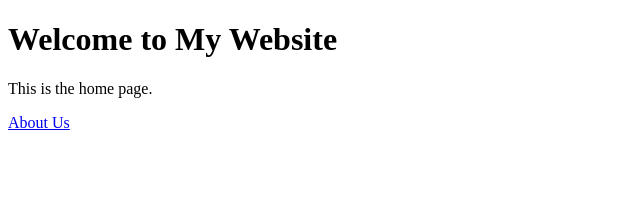
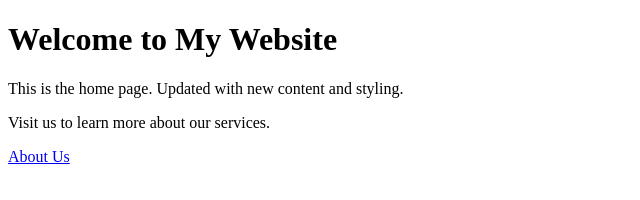
Before and after one commit to Aadish2006/git_assignment, a plain HTML site: page index.html in a window 1280 px wide. Shown: the whole page, without its empty margins (0-640 px from the left). Drawn offline with Linux system fonts and the light colour scheme.

Commit message:
Update index.html: Add more descriptive content to home page

```diff
--- a/index.html
+++ b/index.html
@@ -7,7 +7,8 @@
 </head>
 <body>
   <h1>Welcome to My Website</h1>
-  <p>This is the home page.</p>
+  <p>This is the home page. Updated with new content and styling.</p>
+  <p>Visit us to learn more about our services.</p>
   <a href="about.html">About Us</a>
 </body>
 </html>
```
